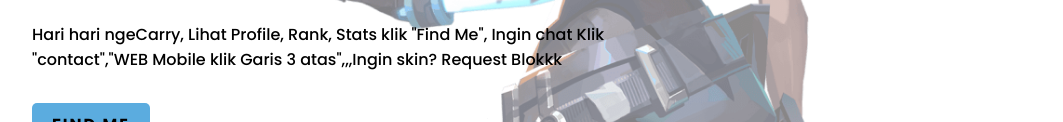
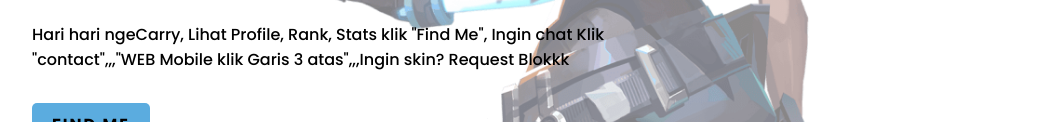
Before and after one commit to Dakotabless/Dakotabless.github.io, a plain HTML site: page index.html in a window 1280 px wide. Shown: the part 429-551 px from the top of the page, without its empty margins (100-1163 px from the left). Drawn offline with Linux system fonts and the light colour scheme.

Commit message:
Update index.html

```diff
--- a/index.html
+++ b/index.html
@@ -31,7 +31,7 @@
                     <div class="content">
                         <div class="info">
                             <h2>I'M Dakotabless<br><span>Duelist</span></h2>
-                            <p>Hari hari ngeCarry, Lihat Profile, Rank, Stats klik "Find Me", Ingin chat Klik "contact","WEB Mobile klik Garis 3 atas",,,Ingin skin? Request Blokkk</p>
+                            <p>Hari hari ngeCarry, Lihat Profile, Rank, Stats klik "Find Me", Ingin chat Klik "contact",,,"WEB Mobile klik Garis 3 atas",,,Ingin skin? Request Blokkk</p>
                             <head>
                                 <title>Hyperlink CSS</title>
                                 <link rel="stylesheet" type="text/css" href="style.css">
```
